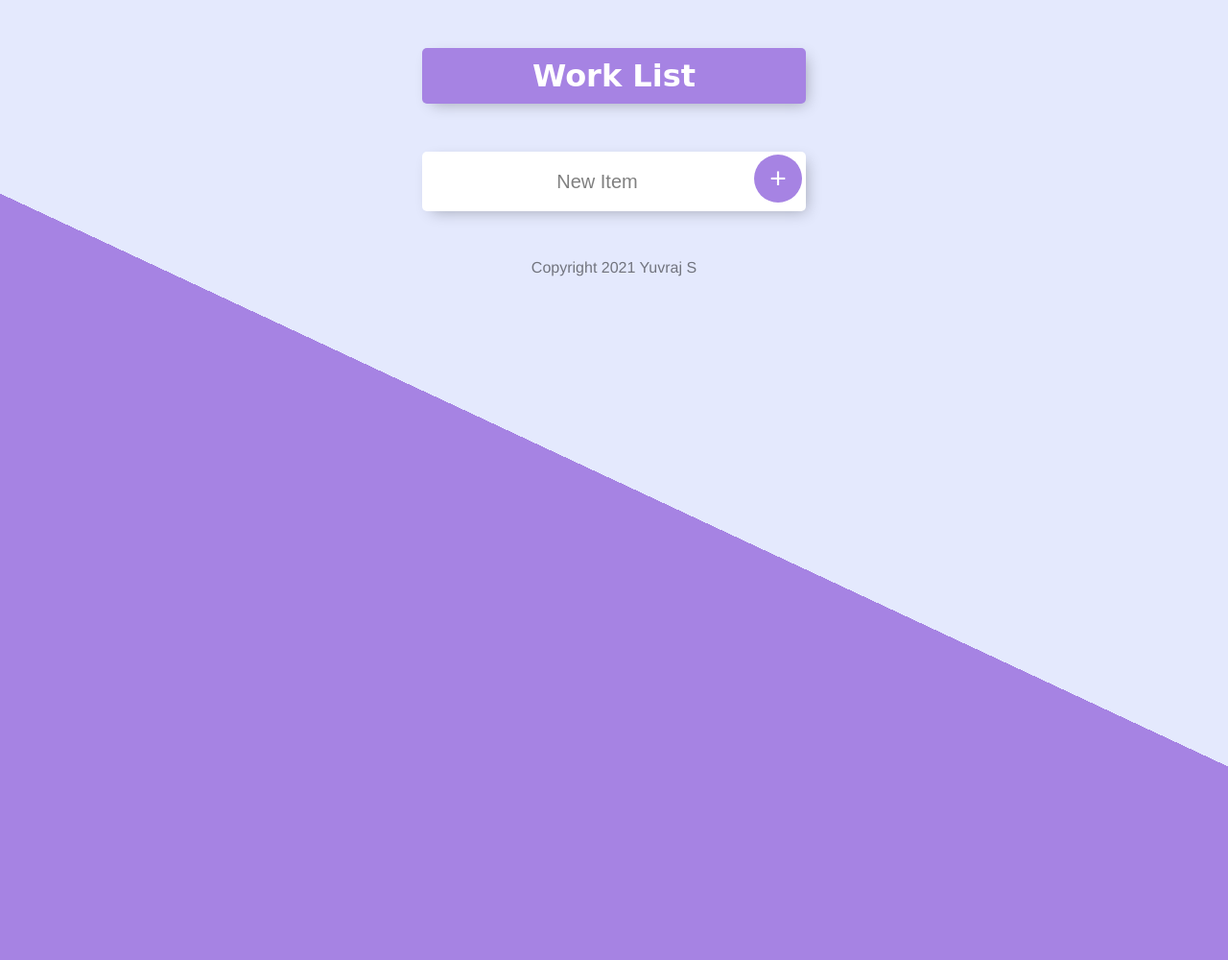
After one commit to YuvrajShekhar/To-Do-List-V1, a Node server app: page /work in a window 1280 px wide. The commit adds this page. Shown: the whole page at 96% size. Run offline with Node 20, Linux system fonts and the light colour scheme.

Commit message:
final changes and code refactoring

```diff
--- a/app.js
+++ b/app.js
@@ -1,8 +1,10 @@
 const express = require("express");
 const bodyParser = require("body-parser");
+const date = require(__dirname + "/date.js");
+const app = express();
 
-const app = express();
-let items = ["Buy Food", "Cook Food", "Eat Food"];
+const items = ["Buy Food", "Cook Food", "Eat Food"];
+const workItems = [];
 
 app.set('view engine', 'ejs');
 app.use(bodyParser.urlencoded({ extended: true }));
@@ -11,28 +13,43 @@ app.use(express.static("public"));
 
 app.get("/", function (req, res) {
 
-    let today = new Date();
+    let day = date.getDate();
 
-    let options = {
-        weekday: "long",
-        day: "numeric",
-        month: "long"
-    };
-
-    let day = today.toLocaleDateString("en-Us", options);
-
-    res.render('list', { kindOfDay: day, newListItems: items });
+    res.render('list', { listTitle: day, newListItems: items });
 });
 
 
 app.post("/", function (req, res) {
     item = req.body.newItem;
-    console.log(item);
 
-    items.push(item);
+    if (req.body.list == "Work") {
+        workItems.push(item);
+        res.redirect("/work");
+    }
+    else {
+        items.push(item);
 
-    res.redirect("/");
+        res.redirect("/");
+    }
 })
+
+app.get("/work", function (req, res) {
+    res.render("list", { listTitle: "Work List", newListItems: workItems })
+})
+
+app.post("/work", function (req, res) {
+    item = req.body.newItem;
+    workItems.push(item);
+    res.redirect("/work");
+})
+
+app.get("/about", function (req, res) {
+    res.render("about");
+})
+
+// app.post("/about", function (req, res) {
+//     res.redirect("/about");
+// })
 
 app.listen(3000, function () {
     console.log("Server started on port 3000.");
--- a/public/css/styles.css
+++ b/public/css/styles.css
@@ -16,6 +16,7 @@ h1 {
   background: white;
   border-radius: 5px;
   box-shadow: 5px 5px 15px -5px rgba(0, 0, 0, 0.3);
+  font-family: cursive;
 }
 
 #heading {
--- /dev/null
+++ b/views/about.ejs
@@ -0,0 +1,5 @@
+<%- include("header") -%>
+
+<h1>About Page</h1>
+
+<%- include("footer") -%>
--- /dev/null
+++ b/views/footer.ejs
@@ -0,0 +1,7 @@
+</body>
+
+<footer>
+    Copyright 2021 Yuvraj S
+</footer>
+
+</html>
--- /dev/null
+++ b/views/header.ejs
@@ -0,0 +1,17 @@
+<!DOCTYPE html>
+
+<html>
+
+<head>
+    <style lang="en" type="text/css" id="night-mode-pro-style">
+        html {
+            background-color: none !important;
+        }
+
+        body {
+            background-color: none;
+        }
+    </style>
+    <title>To Do List</title>
+    <link rel="stylesheet" href="css/styles.css">
+</head>
--- a/views/list.ejs
+++ b/views/list.ejs
@@ -1,25 +1,10 @@
-<!DOCTYPE html>
+<%- include("header") -%>
 
-<html>
-
-<head>
-    <style lang="en" type="text/css" id="night-mode-pro-style">
-        html {
-            background-color: none !important;
-        }
-
-        body {
-            background-color: none;
-        }
-    </style>
-    <title>To Do List</title>
-    <link rel="stylesheet" href="css/styles.css">
-</head>
 
 <body>
     <div class="box" id="heading">
         <h1>
-            <%= kindOfDay %>
+            <%= listTitle %>
         </h1>
     </div>
 
@@ -35,7 +20,7 @@
             <form class="" action="/" method="post">
 
                 <input type="text" name="newItem" placeholder="New Item" autocomplete="off">
-                <button type="submit" name="button">+</button>
+                <button type="submit" name="list" value=<%= listTitle  %>>+</button>
 
             </form>
     </div>
@@ -50,6 +35,5 @@
     <script>
         document.getElementsByTagName("body")[0].style.backgroundColor = "transparent";
     </script>
-</body>
 
-</html>
+<%- include("footer") -%>
```
Also changed, not shown: date.js (added, +24 -0 lines).
